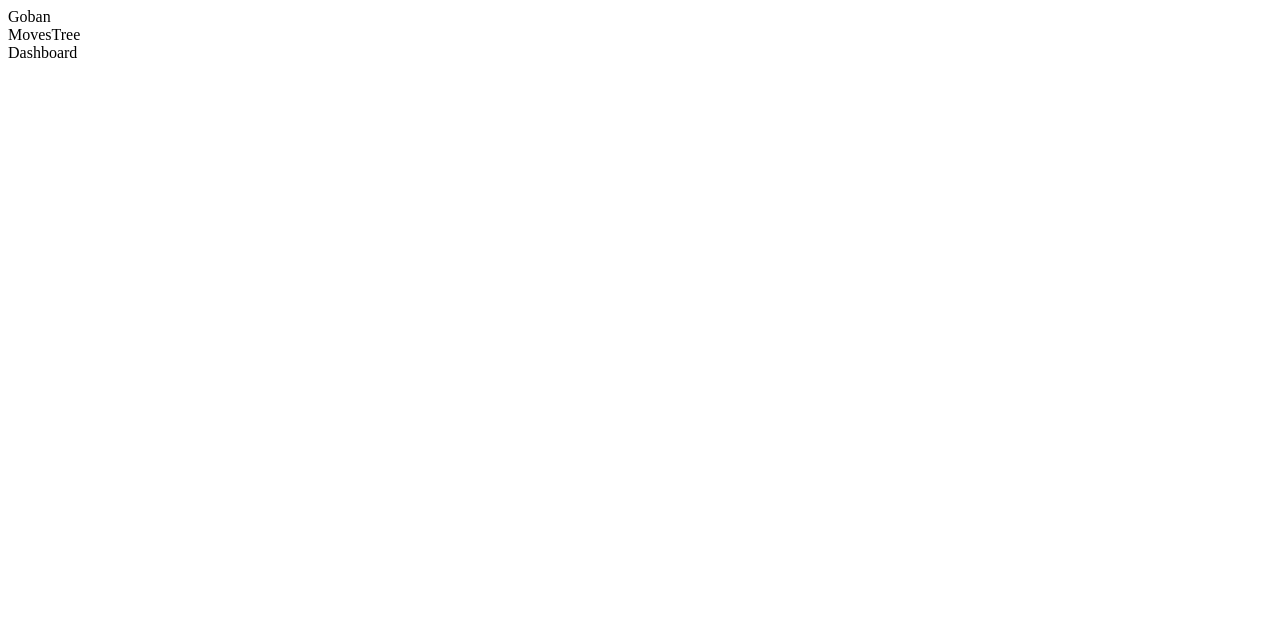
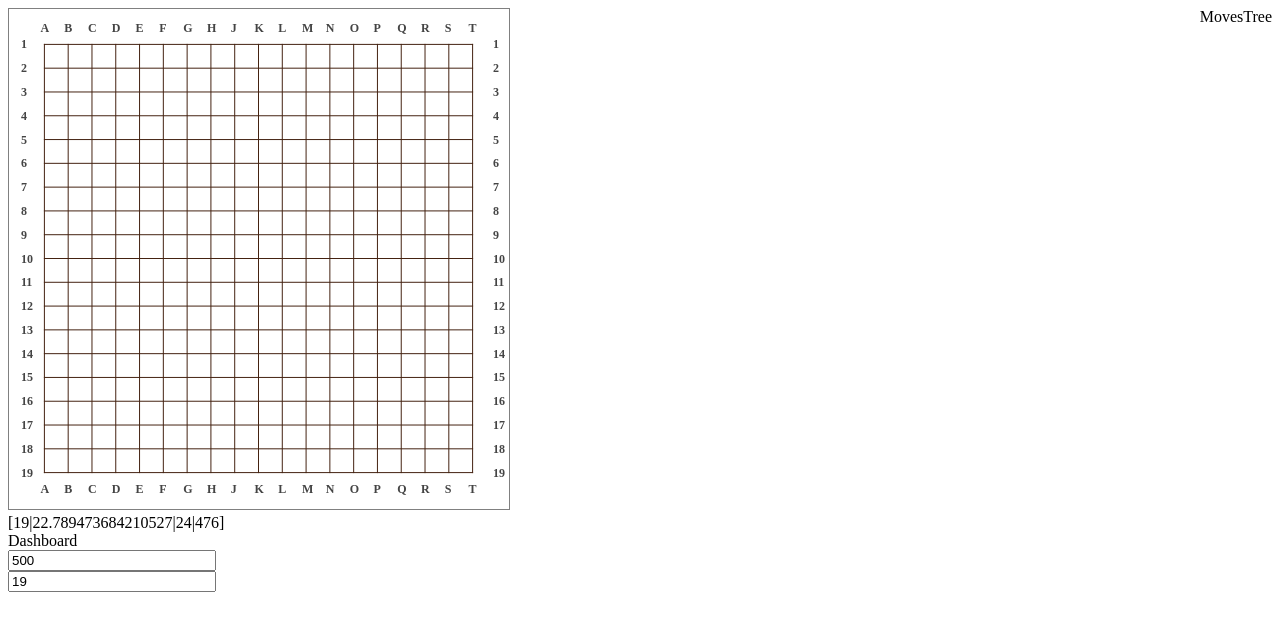
Before and after one commit to iKarabella/VueGoban, a Vue app: page / in a window 1280 px wide. Shown: the top 624 px of the page. Built offline with nearby package versions, Linux system fonts and the light colour scheme.

Commit message:
Отрисовка доски

```diff
--- a/src/App.vue
+++ b/src/App.vue
@@ -3,12 +3,32 @@ import Goban from './components/Goban'; //отображение гобана
 import Dashboard from './components/Dashboard'; //отображение гобана
 import MovesTree from './components/MovesTree'; //отображение гобана
 import GobanApp from './components/GobanApp.js'; //функционал гобана
+import { computed, ref } from "vue";
 
-const { count, double, increment } = GobanApp();
+const { settings, movestree, parseSGF, stones, ko, prisoners } = GobanApp();
+
+const size = ref(500);
+const gobanSize = ref(19);
+const gobanSizeComputed = computed(()=>{
+    return [gobanSize.value, gobanSize.value];
+})
+
+const sgf = '(;GM[1]AP[StoneBase:SGFParser.3.0.1]SZ[19]VW[ja:sj]CA[utf-8]HA[0]PB[Black]PW[White]AB[pb][sb][pa][qa][pf][qf][pe][re][pd][rd][pc][ra]AW[sg][rg][rb][oa][qg][og][pg][of][rf][oe][se][od][sd][oc][qc][rc][ob][qb]N[黑先 死活题]C[创作者：陈禧](;B[qd];W[sf];B[sc]TE[1]C[CORRECT])(;B[sc];W[sa](;B[sc];W[sb];B[qd];W[qe])(;B[sb];W[sc];B[qd];W[sf]))(;B[sa];W[sc]))'
+
+parseSGF(sgf);
+
 </script>
 
 <template>
-  <Goban/>
-  <MovesTree/>
-  <Dashboard/>
+    <div style="display:flex; align-items: stretch; display: flex; flex-direction: row;">
+        <div style="align-items: stretch; display: flex; flex-basis: 50%; flex-direction: column; flex-grow: 1; flex-shrink: 1; width: 100%;">
+            <Goban :stones="stones" :descSize="gobanSizeComputed" :size="size"/>
+            <Dashboard ref="dashboardBlock"/>
+            <input type="number" v-model="size" style="max-width:200px;"/>
+            <input type="number" v-model="gobanSize" style="max-width:200px;"/>
+        </div>
+        <div>
+            <MovesTree/>
+        </div>
+    </div>
 </template>
--- a/src/components/Goban/Goban.vue
+++ b/src/components/Goban/Goban.vue
@@ -1,13 +1,69 @@
 <script setup>
-import { ref } from 'vue';
+import { computed, ref } from 'vue';
 
-defineProps({
-  msg: String,
+const props = defineProps({
+    descSize:{type:Array, default:[19,19]}, //размер доски
+    displayArea:{ //отображаемая часть доски
+        type: Array,
+        default: [[1,19],[1,19]]
+    },
+    stones:{type:Array, default:[]},
+    showCoordinates:{type:Boolean, default:true},
+    size:{type:Number, default:550},
+});
+
+const fieldSize = computed(()=>{
+    let field = Math.round(props.size/(props.descSize[0]+2));
+    return field > 35 ? 35 : field;
+});
+
+const elSize = computed(()=>{
+    return (props.size-fieldSize.value*2)/props.descSize[0]-1;
+});
+
+const svgSize = computed(()=>{
+    return {
+        width: props.size,
+        height: props.size
+    };
+});
+
+const alphabet = 'ABCDEFGHJKLMNOPQRSTUVWXYZ';
+
+const gobanLines = computed(()=>
+{
+    let ret = '';
+    let halfSize = elSize.value/2;
+
+    for (let i = 0; i < props.descSize[0]; i++) {
+        ret+=`M ${halfSize+fieldSize.value} ${halfSize+fieldSize.value+(elSize.value*i)+i} L ${(fieldSize.value+elSize.value*props.descSize[0]+props.descSize[0])-halfSize-1} ${halfSize+fieldSize.value+(elSize.value*i)+i} `;
+    }
+    for (let i = 0; i < props.descSize[1]; i++) {
+       ret+=`M ${halfSize+fieldSize.value+(elSize.value*i)+i} ${halfSize+fieldSize.value} L ${halfSize+fieldSize.value+(elSize.value*i)+i} ${(fieldSize.value+elSize.value*props.descSize[0]+props.descSize[0])-halfSize-1} `;
+    }
+
+    return ret;
 });
 </script>
 
 <template>
-  <div>
-    Goban
-  </div>
+    <div>
+        <svg :width="`${svgSize.width}px`" :height="`${svgSize.height}px`" style="border:1px solid gray">
+            <g class="coordinates">
+                <text v-for="i in descSize[0]" :x="(elSize/2+fieldSize+(elSize+1)*(i-1))-fieldSize/6" :y="fieldSize-1" :font-size="`${fieldSize/2}px`" font-weight="bold" fill="#444444">{{ alphabet[i-1] }}</text>
+                <text v-for="i in descSize[0]" :x="(elSize/2+fieldSize+(elSize+1)*(i-1))-fieldSize/6" :y="size-fieldSize/1.5" :font-size="`${fieldSize/2}px`" font-weight="bold" fill="#444444">{{ alphabet[i-1] }}</text>
+                <text v-for="i in descSize[0]" :x="fieldSize/2" :y="elSize/2+fieldSize+(elSize+1)*(i-1)+fieldSize/6" :font-size="`${fieldSize/2}px`" font-weight="bold" fill="#444444">{{ i }}</text>
+                <text v-for="i in descSize[0]" :x="size-(fieldSize/1.5)" :y="elSize/2+fieldSize+(elSize+1)*(i-1)+fieldSize/6" :font-size="`${fieldSize/2}px`" font-weight="bold" fill="#444444">{{ i }}</text>
+            </g>
+            <g>
+                <path :d="gobanLines" stroke="#442211" stroke-width="1px" stroke-linecap="square"></path>
+            </g>
+        </svg>
+        <br/>[{{ descSize[0] }}|{{ elSize }}|{{ fieldSize }}|{{ size-fieldSize }}]
+    </div>
 </template>
+<style scoped>
+    .coordinates {
+        text-align:center;
+    }
+</style>
--- a/src/components/GobanApp.js
+++ b/src/components/GobanApp.js
@@ -3,14 +3,37 @@
 import { ref, computed } from "vue";
 
 export default function () {
-  const count = ref(0);
-  const double = computed(() => count.value * 2)
-  function increment() {
-    count.value++;
-  }
-  return {
-    count,
-    double,
-    increment
-  }
+
+    let settings = {
+        size: [19,19],
+        white_player_name: 'White',
+        white_player_rank: null,
+        black_player_name: 'Black',
+        black_player_rank: null,
+        game_date: null, //YYYY-MM-DD
+        game_result: null, //B+Resign
+        main_time: null, //Основное время в секундах
+        overtime: null, //Контроль времени
+        comment: null, //комментарий до первого хода
+        zero_white: [], //белые камни до первого хода
+        zero_black: [], //черные камни до первого хода
+    }
+
+    let movestree = []; //Дерево ходов
+    let ko = null; // ko
+    let prisoners = [0,0]; //счетчик пленников [черных, белых]
+
+    let stones = []; //Камни на доске (массив, содержащищий массивы - группы камней)
+
+    /**
+     * Парсим SGF
+     * @param {String} sgf
+     */
+    function parseSGF(sgf){
+        //
+    }
+
+    return {
+        settings, movestree, parseSGF, stones, ko, prisoners,
+    }
 }
```
Also changed, not shown: 1 other file (tests, documents, lock files or other folders).
